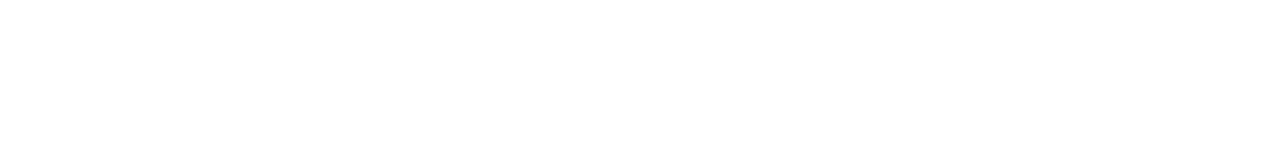
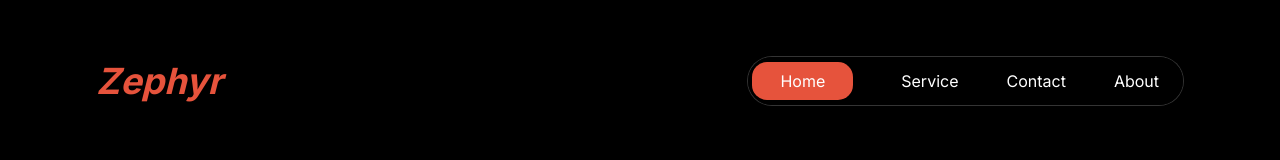
Before and after one commit to WebRiaz176/assignment-2-responsive-design, a plain HTML site: page index.html in a window 1280 px wide. Drawn offline with Linux system fonts and the light colour scheme.

Commit message:
nav part done

```diff
--- a/index.html
+++ b/index.html
@@ -4,9 +4,28 @@
     <meta charset="UTF-8">
     <meta name="viewport" content="width=device-width, initial-scale=1.0">
     <link rel="stylesheet" href="style.css">
-    <title>Document</title>
+    <title>Assignment-2</title>
 </head>
 <body>
+    <!-- header part start-->
+    <header class="container">
+        <!-- nav-part-start -->
+        <nav class="nav-bar">
+            <!-- logo -->
+           <div class="logo">
+            <h2>Zephyr</h2>
+           </div>
 
+           <!-- nav-item -->
+            <div>
+                <ul class="nav-item">
+                    <li><a class="btn-nav" href="">Home</a></li>
+                    <li><a href="">Service</a></li>
+                    <li><a href="">Contact</a></li>
+                    <li><a href="">About</a></li>
+                </ul>
+            </div>
+        </nav>
+    </header>
 </body>
 </html>
--- a/style.css
+++ b/style.css
@@ -0,0 +1,61 @@
+@import url('https://fonts.googleapis.com/css2?family=Inter:wght@100..900&display=swap');
+
+*{
+    margin: 0;
+    padding: 0;
+    box-sizing: border-box;
+    background-color: black;
+}
+body{
+    font-family: "Inter", sans-serif;
+}
+
+/* shared-style */
+.container{
+    margin: 3.5rem auto;
+    width: 85%;
+}
+
+
+/* nav-bar style */
+.nav-bar{
+    display: flex;
+    justify-content: space-between;
+    align-items: center;
+}
+
+.logo{
+    color: #E6533C;
+    font-size: 1.5rem;
+    font-style: italic;
+}
+
+
+.nav-item{
+    display: flex;
+    border: .5px solid #ffffff34;
+    border-radius: 30px;
+    padding: 0;
+    margin: 0;
+    overflow: hidden;
+
+}
+
+.nav-item li{
+    padding: 1.5rem;
+    list-style: none;
+    margin: -10px 0;
+
+
+}
+.nav-item li a{
+    text-decoration: none;
+    color: #ffffff;
+}
+
+.btn-nav{
+    border-radius: 15px;
+    background-color: #E6533C;
+    padding: 9px 28px;
+    margin-left: -20px;
+}
```
